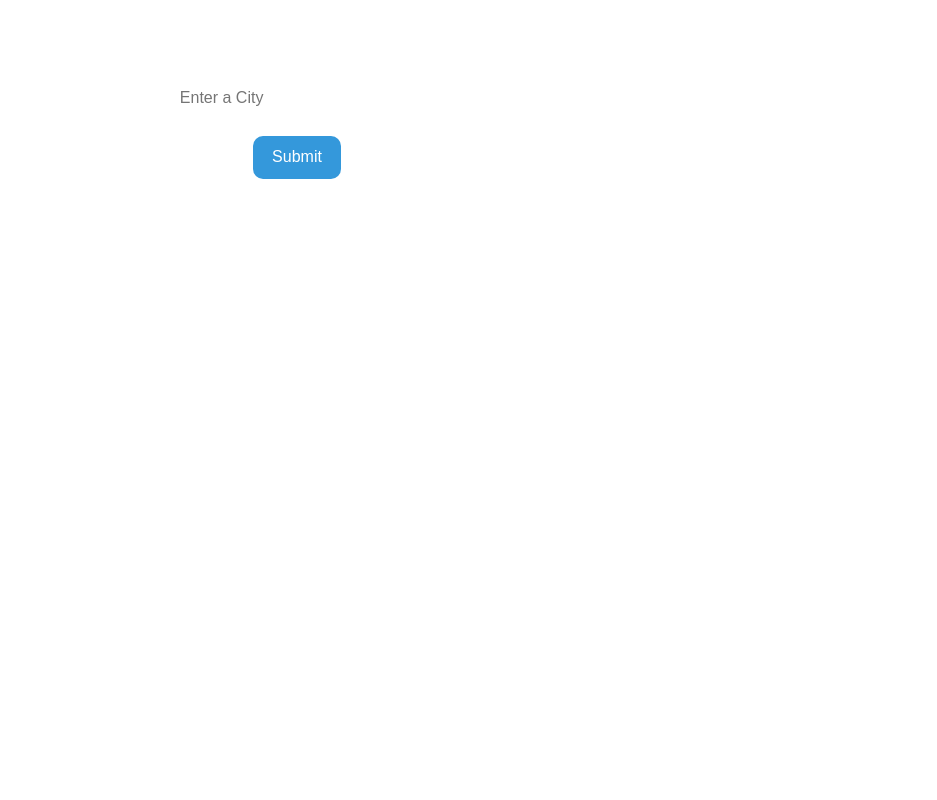
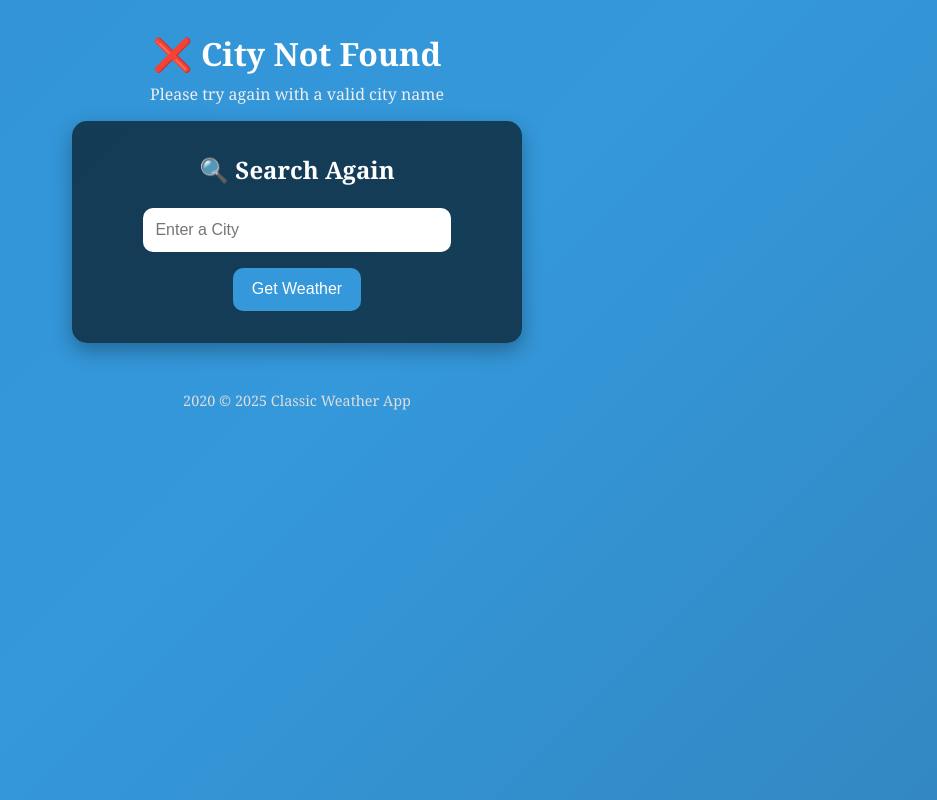
Before and after one commit to prajna7jain/Get-Weather, a Flask app: template templates/notfound.html in a window 1280 px wide. Shown: the whole page, without its empty margins (343-1280 px from the left). Run offline with Flask 3, Linux system fonts and the light colour scheme; the template is opened without the code that fills it: most values are stand-ins (such as "Sample title", 1, 10 or a date in 2020).

Commit message:
modified notfound.html and added README.md file

```diff
--- a/templates/notfound.html
+++ b/templates/notfound.html
@@ -9,11 +9,30 @@
 </head>
 
 <body>
-    <h1>City Not Found</h1>
-    <h2>Try Again?</h2>
-    <form action="/weather">
-        <input type="text" name="city" id="city" placeholder="Enter a City" />
-        <button type="submit">Submit</button>
-    </form>
+    <!-- Animated background -->
+    <div class="background"></div>
+
+    <!-- Header -->
+    <header>
+        <h1>❌ City Not Found</h1>
+        <p>Please try again with a valid city name</p>
+    </header>
+
+    <!-- Main content -->
+    <main>
+        <div class="form-card">
+            <h2>🔍 Search Again</h2><br>
+            <form action="/weather">
+                <input type="text" name="city" id="city" placeholder="Enter a City" required />
+                <button type="submit">Get Weather</button>
+            </form>
+        </div>
+    </main>
+
+    <!-- Footer -->
+    <footer>
+        <p> {{ year }}  &copy; 2025 Classic Weather App</p>
+    </footer>
 </body>
+
 </html>
```
Also changed, not shown: README.md (added), 1 other file.
